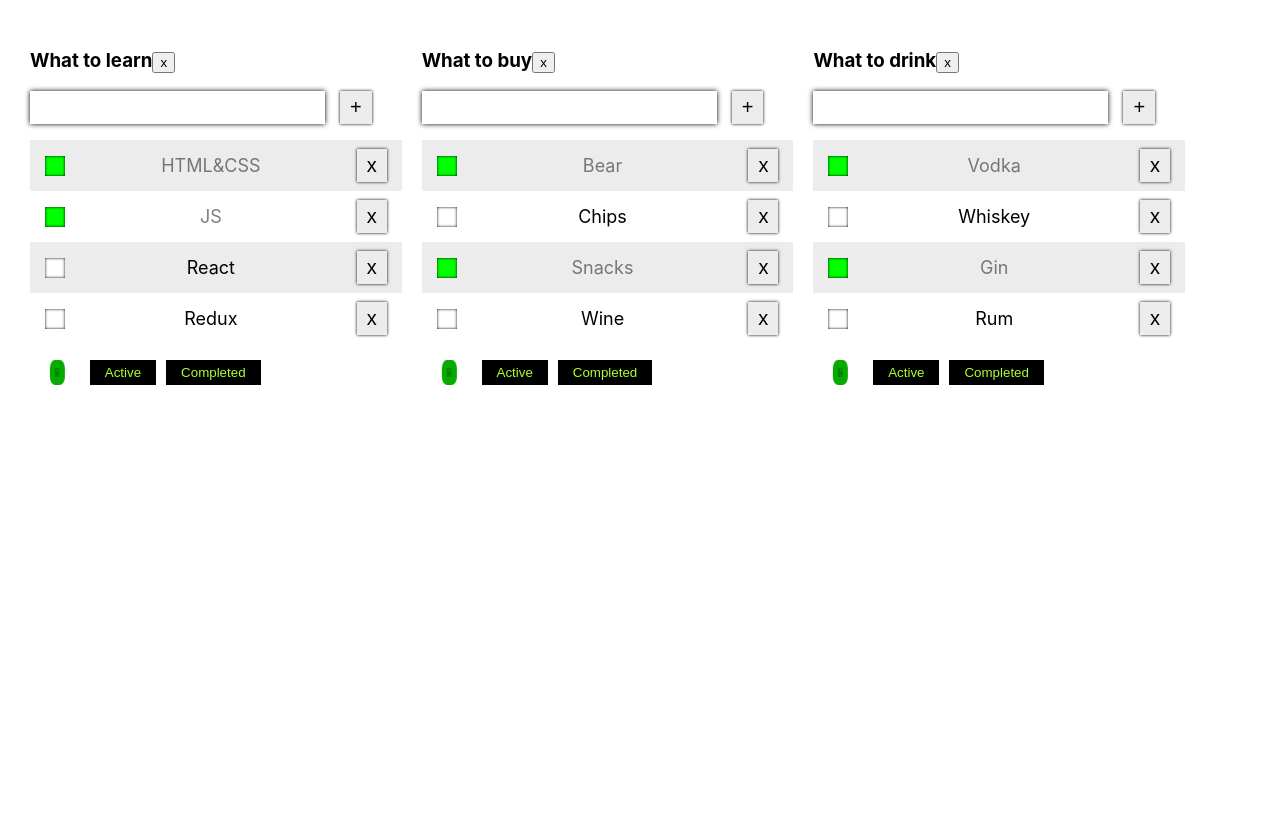
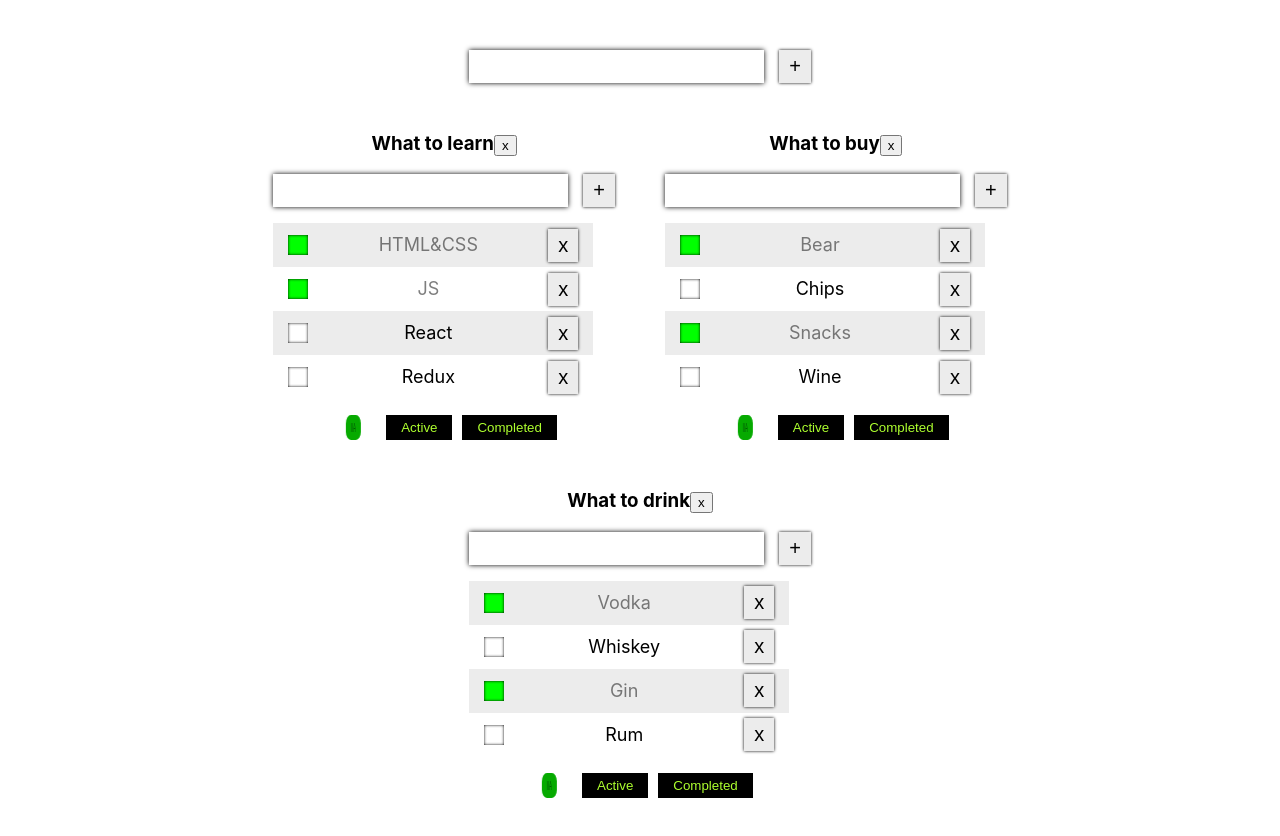
Before and after one commit to makstravm/Todo-list-les, a React (Create React App) app: page / in a window 1280 px wide. Shown: the top 836 px of the page. Before the commit the page ends 800 px from the top, so only its background shows below. Built offline with nearby package versions, Linux system fonts and the light colour scheme.

Commit message:
added new component for added new Todolist. implementation completed edit title todoList and task

```diff
--- /dev/null
+++ b/src/AddItemForm.tsx
@@ -0,0 +1,43 @@
+import React, { useState, KeyboardEvent, ChangeEvent } from 'react';
+
+type AddItemFormPorpsType = {
+  addItem: (title: string) => void
+}
+
+export function AddItemForm(props: AddItemFormPorpsType) {
+  const [title, setTitle] = useState<string>('')
+  const [error, setError] = useState<boolean>(false)
+  const onChangeTitle = (e: ChangeEvent<HTMLInputElement>) => {
+    setTitle(e.currentTarget.value)
+    setError(false)
+  }
+  const onClickAddItem = () => {
+    const validetedTitle = title.trim()
+    if (validetedTitle) {
+      props.addItem(validetedTitle)
+    } else {
+      setError(true)
+    }
+    setTitle('')
+  }
+  const onKeyPressAddItem = (e: KeyboardEvent<HTMLInputElement>) => {
+    if (e.key === 'Enter') {
+      onClickAddItem()
+    }
+  }
+  const errorStatus = error ? 'error' : ''
+  return (
+    <div>
+      <input
+        value={title}
+        onChange={onChangeTitle}
+        onKeyPress={onKeyPressAddItem}
+        className={'input' + ' ' + (errorStatus)}
+      />
+      <button
+        className='btnInput'
+        onClick={onClickAddItem}>+</button>
+      {error && <div className='errorText'>Text isn't corrected!!!</div>}
+    </div>
+  )
+}
--- a/src/App.css
+++ b/src/App.css
@@ -1,10 +1,18 @@
 .App {
+  text-align: center;
+  max-width: 1230px;
+  padding: 50px 15px 0;
+  margin: 0 auto;
+}
+.todoList {
   padding: 30px;
   display: flex;
+  flex-wrap: wrap;
+  justify-content: center;
 }
 
-.App > div {
-  margin-right: 50px;
+.todoList > div {
+  margin: 0 25px 30px;
 }
 
 .is-done {
@@ -69,14 +77,13 @@
 .list {
   padding: 0;
   list-style: none;
+  width: 320px;
 }
 .listItem {
   display: flex;
   justify-content: space-between;
   align-items: center;
   padding: 5px 15px;
-  max-width: 400px;
-  width: 100%;
 }
 .listItem:nth-child(odd) {
   background-color: #ececec;
@@ -86,7 +93,8 @@
 }
 .listSpan {
   font-size: 18px;
-  padding: 10px 15px;
+  line-height: 24px;
+  padding: 5px 15px;
 }
 .checkboxInput {
   width: 1px;
@@ -107,8 +115,13 @@
 }
 
 .checkboxInput:checked + .checkboxCheck {
- background-color: rgb(0, 255, 0);
+  background-color: rgb(0, 255, 0);
 }
+.errorInput{
+  background-color: rgb(255, 0, 0);
+  background-color: red;
+}
+
 
 @keyframes BoxCircle {
   0% {
--- a/src/App.tsx
+++ b/src/App.tsx
@@ -1,5 +1,6 @@
 import React, { useState } from 'react';
 import { v1 } from 'uuid';
+import { AddItemForm } from './AddItemForm';
 import './App.css';
 import { TodoList } from './Todolist';
 
@@ -55,6 +56,17 @@ function App() {
     ]
   })
 
+  function addTodoList(title: string) {
+    const newTodoListId = v1();
+    const newTodoList: TodoListType = {
+      id: newTodoListId,
+      title,
+      filter: 'all'
+    }
+    setTodoList([...todoList, newTodoList])
+    setTasks({ ...tasks, [newTodoListId]: [] })
+  }
+
   function removeTodoList(todoListID: string) {
     setTodoList(todoList.filter(tl => tl.id !== todoListID))
     const copyTasks = { ...tasks }
@@ -83,6 +95,10 @@ function App() {
     setTodoList(todoList.map(tl => tl.id === todoListId ? { ...tl, filter } : tl
     ));
   }
+  function changeTitleTodoList(title: string, todoListId: string) {
+    setTodoList(todoList.map(tl => tl.id === todoListId ? { ...tl, title } : tl
+    ));
+  }
 
   function getFilterTasks(tl: TodoListType) {
     switch (tl.filter) {
@@ -99,6 +115,11 @@ function App() {
     copyTasks[todoListId] = tasks[todoListId].map(t => t.id === taskId ? { ...t, isDone } : t)
     setTasks(copyTasks)
   }
+  function changeTaskTitle(taskId: string, title: string, todoListId: string) {
+    const copyTasks = { ...tasks }
+    copyTasks[todoListId] = tasks[todoListId].map(t => t.id === taskId ? { ...t, title } : t)
+    setTasks(copyTasks)
+  }
 
   const todoListComponents = todoList.map(tl => {
     return (
@@ -112,7 +133,9 @@ function App() {
         addTask={addTask}
         filter={tl.filter}
         changeTaskStatus={changeTaskStatus}
-        removeTodoList ={removeTodoList}
+        removeTodoList={removeTodoList}
+        changeTaskTitle={changeTaskTitle}
+        changeTitleTodoList={changeTitleTodoList}
       />
     )
 
@@ -121,7 +144,10 @@ function App() {
 
   return (
     <div className="App">
-      {todoListComponents}
+      <AddItemForm addItem={addTodoList} />
+      <div className="todoList">
+        {todoListComponents}
+      </div>
     </div>
   );
 }
--- /dev/null
+++ b/src/EditableSpan.tsx
@@ -0,0 +1,53 @@
+import React, { useState, KeyboardEvent, ChangeEvent } from 'react';
+
+type EditableSpanPropsType = {
+  title: string
+  changeTitle: (title: string) => void
+}
+
+export function EditableSpan(props: EditableSpanPropsType) {
+  const [title, setTitle] = useState<string>(props.title)
+  const [error, setError] = useState<boolean>(false)
+  const [editeMode, setEditeMode] = useState<boolean>(false)
+  // const onClickAddItem = () => {
+  //   const validetedTitle = title.trim()
+  //   if (validetedTitle) {
+  //     props.changeTitle(title)
+  //   } else {
+  //     setError(true)
+  //   }
+  //   setTitle('')
+  // }
+  const onKeyPressNewTaskTitle = (e: KeyboardEvent<HTMLInputElement>) => {
+    if (e.key === 'Enter') {
+      const validetedTitle = title.trim()
+      if (validetedTitle) {
+        props.changeTitle(title)
+        setEditeMode(false)
+      } else {
+        setError(true)
+      }
+    }
+  }
+  const onEditMode = () => setEditeMode(true)
+  const offEditMode = () => {
+    setEditeMode(false)
+    setError(false)
+  }
+  const onChangeTitle = (e: ChangeEvent<HTMLInputElement>) => {
+    setTitle(e.currentTarget.value)
+    setError(false)
+  }
+  const errorStatus = error ? 'errorInput' : ''
+  return (
+    editeMode
+      ? <input onBlur={offEditMode}
+        value={title}
+        onChange={onChangeTitle}
+        className={errorStatus}
+        onKeyPress={onKeyPressNewTaskTitle}
+      />
+      : <span onDoubleClick={onEditMode}> {props.title}</span >
+
+  )
+}
--- a/src/Todolist.tsx
+++ b/src/Todolist.tsx
@@ -1,5 +1,7 @@
 import React, { useState, KeyboardEvent, ChangeEvent } from 'react';
+import { AddItemForm } from './AddItemForm';
 import { filterValuesType, TaskType } from './App';
+import { EditableSpan } from './EditableSpan';
 
 type PropsTodoList = {
   title: string
@@ -7,22 +9,23 @@ type PropsTodoList = {
   todoListID: string
   removeTask: (taskId: string, todoListId: string) => void
   changeFilterTodoList: (value: filterValuesType, todoListId: string) => void
+  changeTitleTodoList: (title: string, todoListId: string) => void
   addTask: (title: string, todoListId: string) => void
   filter: filterValuesType
   changeTaskStatus: (taskId: string, isDone: boolean, todoListId: string) => void
+  changeTaskTitle: (taskId: string, title: string, todoListId: string) => void
   removeTodoList: (todoListID: string) => void
 }
 export function TodoList(props: PropsTodoList) {
-  const [title, setTitle] = useState<string>('')
-  const [error, setError] = useState<boolean>(false)
   const tasksJSX = props.tasks.map(t => {
     const taskClass = 'listSpan' + ' ' + (t.isDone ? 'is-done' : '')
     const removeTask = () => props.removeTask(t.id, props.todoListID)
     const changeCheckBox = (e: ChangeEvent<HTMLInputElement>) => {
       props.changeTaskStatus(t.id, e.currentTarget.checked, props.todoListID)
     }
+    const changeTaskTitle = (title: string) => props.changeTaskTitle(t.id, title, props.todoListID)
     return (
-      <li key={t.id} className='listItem'>
+      <li key={t.id} className={'listItem'}>
         <label>
           <input
             className='checkboxInput'
@@ -31,32 +34,20 @@ export function TodoList(props: PropsTodoList) {
           />
           <span className='checkboxCheck'></span>
         </label>
-        <span className={taskClass}>{t.title}</span>
+        <span className={taskClass}> <EditableSpan
+          changeTitle={changeTaskTitle}
+          title={t.title} /></span>
+
         <button onClick={removeTask}
           className='btnInput'>x</button>
       </li>
     )
   })
-  const onClickAddTask = () => {
-    const validetedTitle = title.trim()
-    if (validetedTitle) {
-      props.addTask(validetedTitle, props.todoListID)
-    } else {
-      setError(true)
-    }
-    setTitle('')
-  }
-  const errorStatus = error ? 'error' : ''
-  const onChangeTitle = (e: ChangeEvent<HTMLInputElement>) => {
-    setTitle(e.currentTarget.value)
-    setError(false)
-  }
-  const onKeyPressAddTask = (e: KeyboardEvent<HTMLInputElement>) => {
-    if (e.key === 'Enter') {
-      onClickAddTask()
-    }
-  }
   const removeTaskOnClick = () => props.removeTodoList(props.todoListID)
+
+  const addTaks = (title: string) => props.addTask(title, props.todoListID)
+
+  const changeTodoListTitle = (title: string) => props.changeTitleTodoList(title, props.todoListID)
 
   const changeFilterAllTodoList = () => props.changeFilterTodoList('all', props.todoListID)
   const changeFilterActiveTodoList = () => props.changeFilterTodoList('active', props.todoListID)
@@ -68,20 +59,12 @@ export function TodoList(props: PropsTodoList) {
 
   return (
     <div>
-      <h3 >{props.title}<button onClick={removeTaskOnClick}>x</button></h3>
-      <div>
-        <input
-          value={title}
-          onChange={onChangeTitle}
-          onKeyPress={onKeyPressAddTask}
-          className={'input' + ' ' + (errorStatus)}
-        />
-
-        <button
-          className='btnInput'
-          onClick={onClickAddTask}>+</button>
-        {error && <div className='errorText'>Text isn't corrected!!!</div>}
-      </div>
+      <h3 >
+        <EditableSpan changeTitle={changeTodoListTitle} title={props.title} />
+        <button onClick={removeTaskOnClick}>x</button>
+      </h3>
+      <AddItemForm addItem={addTaks}
+      />
       <ul className='list'>
         {tasksJSX}
       </ul>
```
